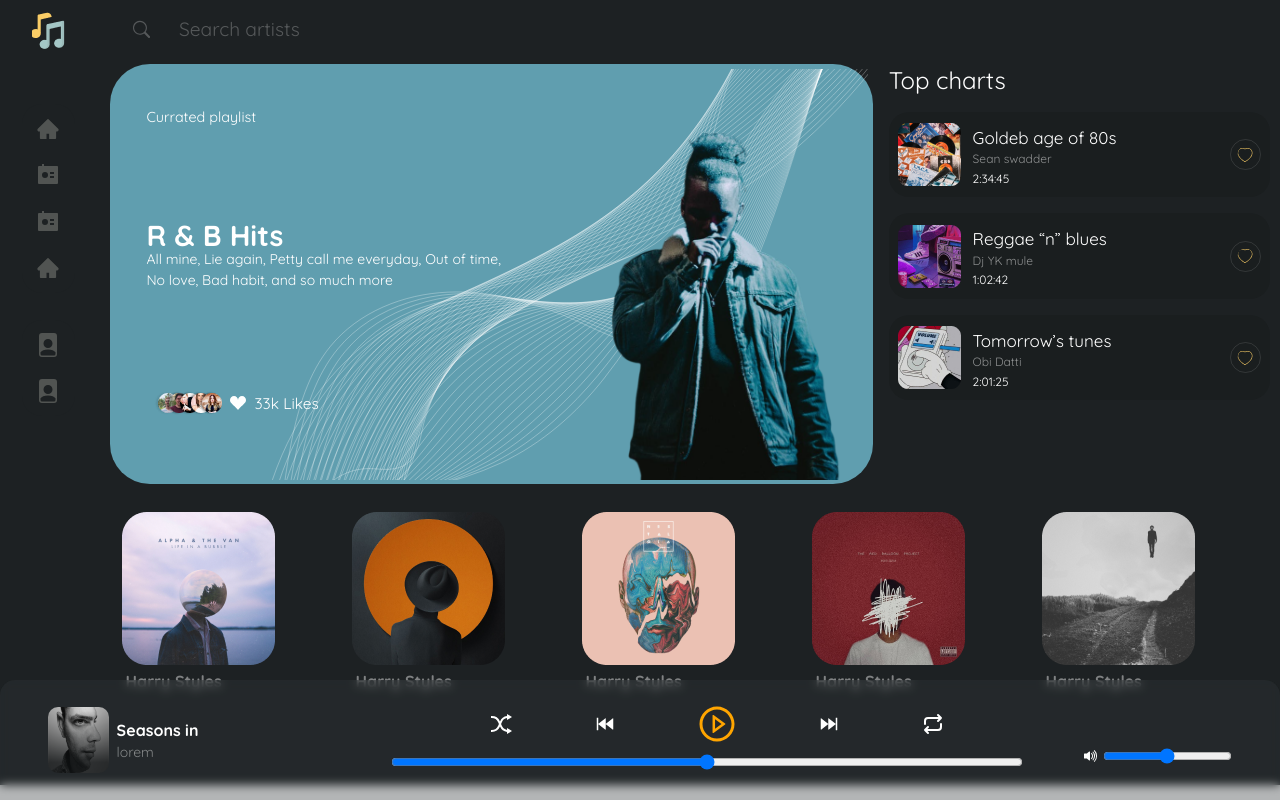
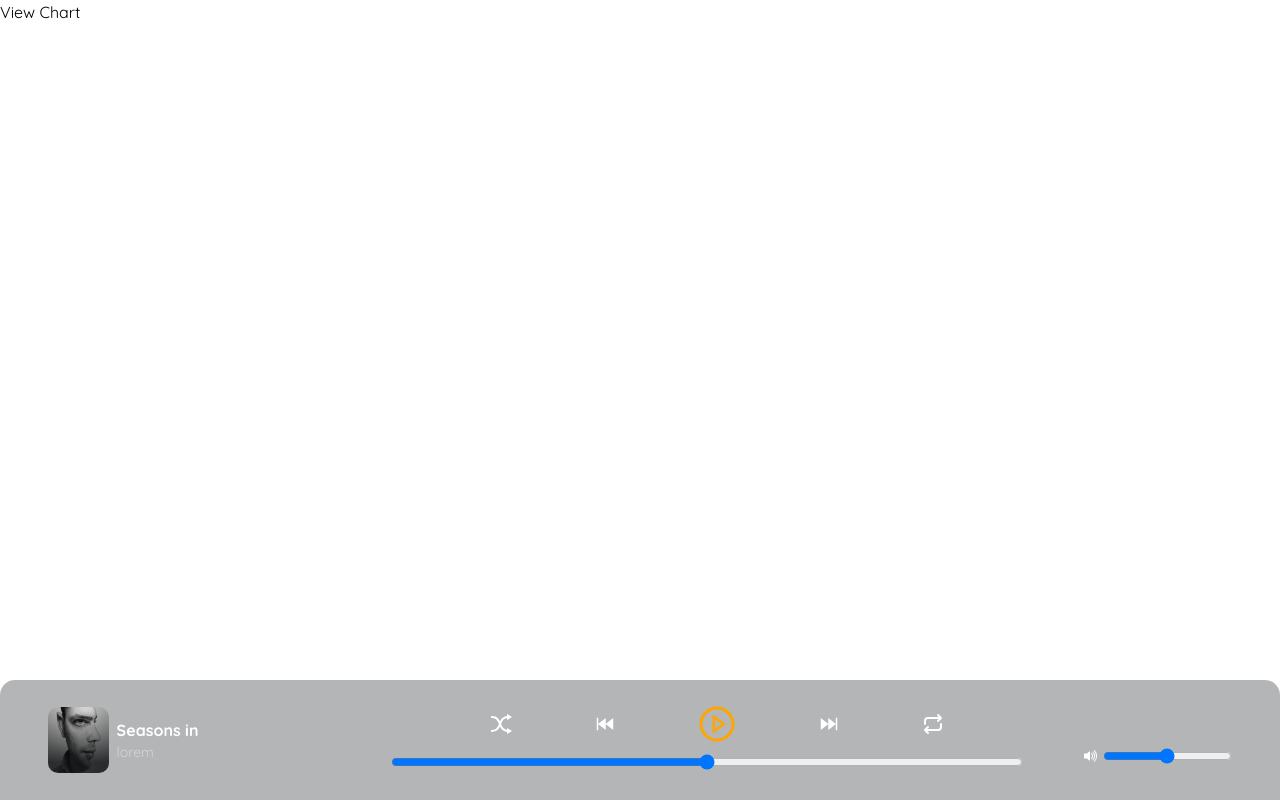
Before and after one commit to Barnyvic/music_app, a React (Create React App) app: page /viewchart in a window 1280 px wide. Built offline with nearby package versions, Linux system fonts and the light colour scheme.

Commit message:
added react-router-dom to navigate the site

```diff
--- a/src/App.tsx
+++ b/src/App.tsx
@@ -3,12 +3,19 @@ import HomeComp from './components/HomeComp';
 import 'slick-carousel/slick/slick.css';
 import 'slick-carousel/slick/slick-theme.css';
 import Footer from './components/Footer';
+import { BrowserRouter, Routes, Route } from 'react-router-dom';
+import ViewChart from './Pages/ViewChart';
 
 function App() {
     return (
         <div className="App">
-            <HomeComp />
-            <Footer />
+            <BrowserRouter>
+                <Routes>
+                    <Route path="/" element={<HomeComp />} />
+                    <Route path="/viewchart" element={<ViewChart />} />
+                </Routes>
+                <Footer />
+            </BrowserRouter>
         </div>
     );
 }
--- /dev/null
+++ b/src/Pages/ViewChart.tsx
@@ -0,0 +1,9 @@
+const ViewChart = () => {
+    return (
+        <>
+            <h1>View Chart</h1>
+        </>
+    );
+};
+
+export default ViewChart;
--- a/src/components/SidebarComp.tsx
+++ b/src/components/SidebarComp.tsx
@@ -1,14 +1,18 @@
 import { RiRadio2Fill } from 'react-icons/ri';
 import { BsFillFilePersonFill } from 'react-icons/bs';
 import { AiFillHome } from 'react-icons/ai';
+import { NavLink } from 'react-router-dom';
 
 function SidebarComp() {
     return (
         <div className="SidebarContainer">
             <div className="aside1 ">
-                <AiFillHome className="sidebarmenu" />
-
-                <RiRadio2Fill className="sidebarmenu" />
+                <NavLink to="/" className={({ isActive }) => (isActive ? 'active' : 'link')}>
+                    <AiFillHome className="sidebarmenu" />
+                </NavLink>
+                <NavLink to="/viewchart">
+                    <RiRadio2Fill className="sidebarmenu" />
+                </NavLink>
 
                 <RiRadio2Fill className="sidebarmenu" />
 
--- a/src/styles/SideBar.scss
+++ b/src/styles/SideBar.scss
@@ -34,5 +34,11 @@
             top: 320px;
             left: 1.7%;
         }
+        .link {
+            color: #efeee040;
+        }
+        .active {
+            color: #facd66;
+        }
     }
 }
```
